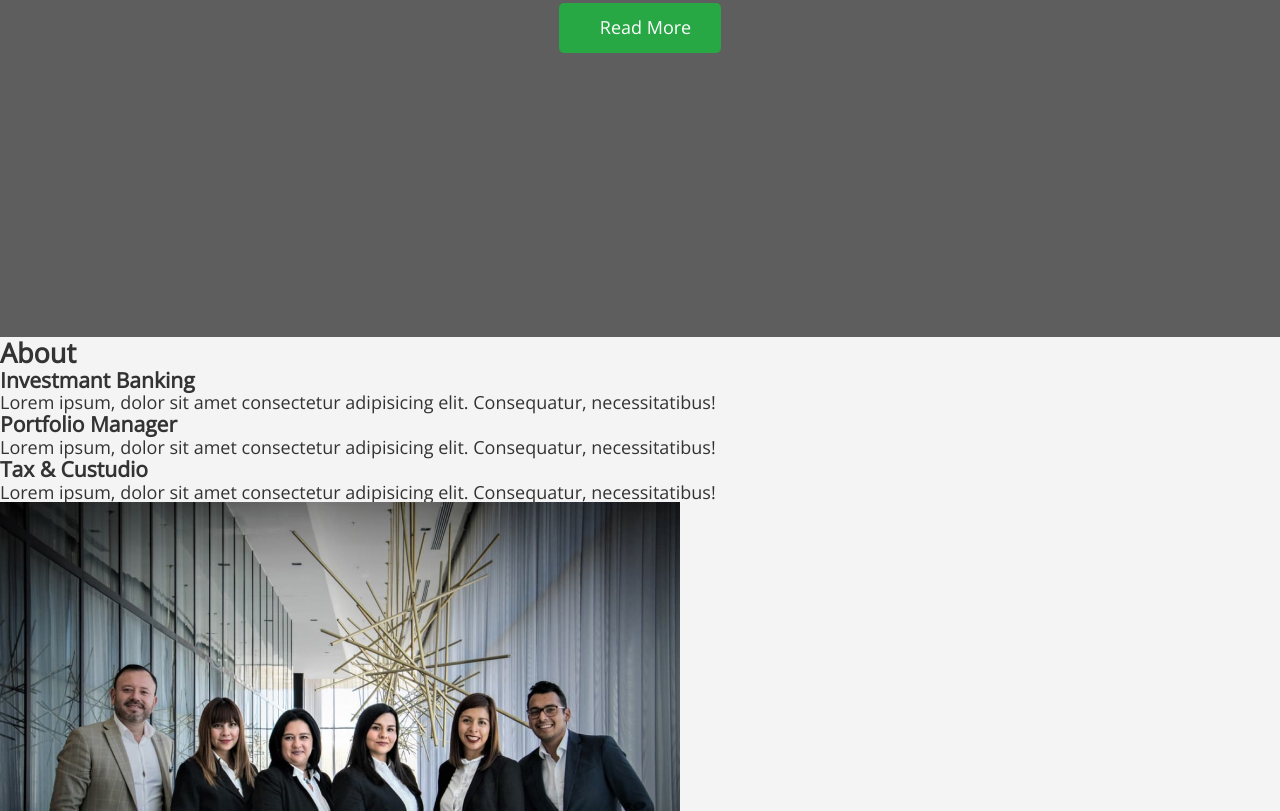
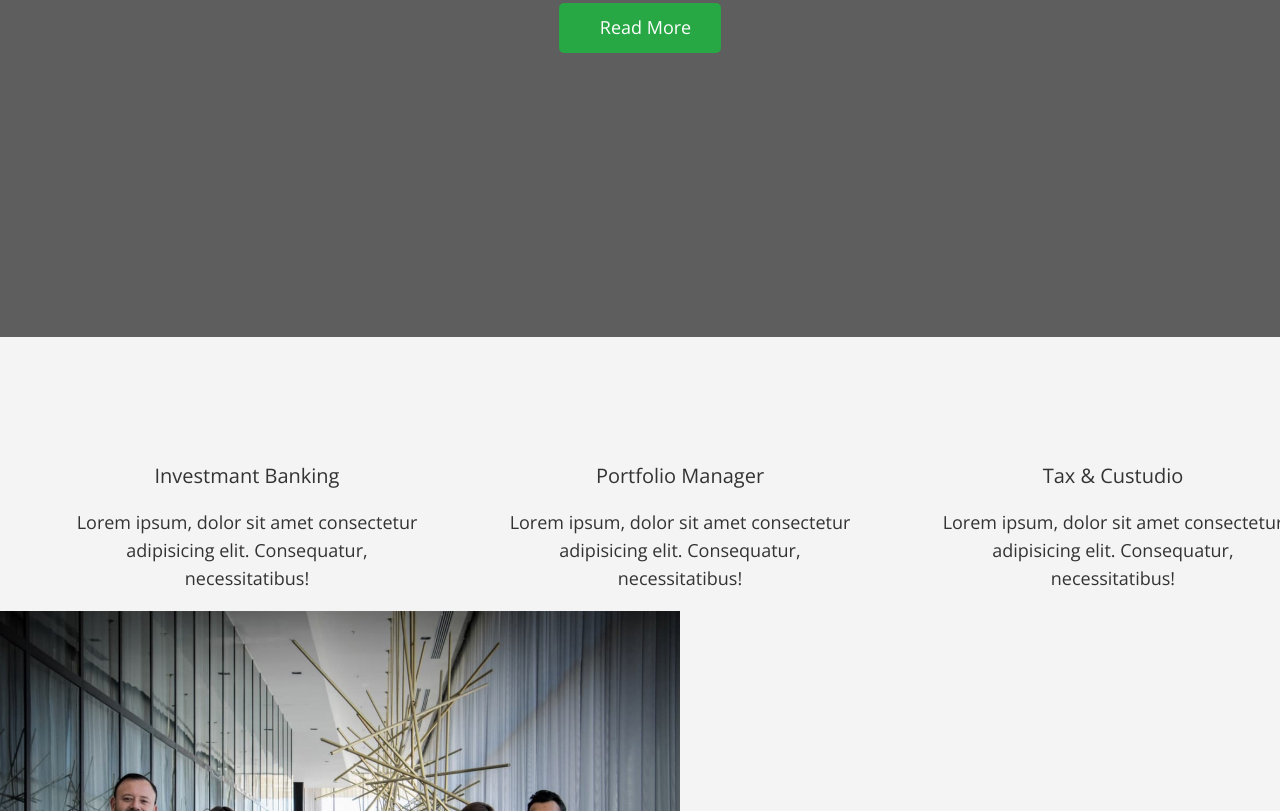
Before and after one commit to olexandryakowenko/fson-64-al-team, a plain HTML site: page index.html in a window 1280 px wide. Shown: the part 501-1312 px from the top of the page. Drawn offline with nearby package versions, Linux system fonts and the light colour scheme.

Commit message:
add about

```diff
--- a/css/style.css
+++ b/css/style.css
@@ -57,6 +57,20 @@ address {
   width: 1360px;
   margin: 0 auto;
   padding: 0 28px;
+}
+
+.visually-hidden {
+  position: absolute;
+  width: 1px;
+  height: 1px;
+  margin: -1px;
+  border: 0;
+  padding: 0;
+
+  white-space: nowrap;
+  clip-path: inset(100%);
+  clip: rect(0 0 0 0);
+  overflow: hidden;
 }
 
 /* header */
@@ -132,7 +146,7 @@ address {
 }
 
 .hero-btn {
-  display:inline-block;
+  display: inline-block;
   background-color: var(--accent-color);
   border-radius: 5px;
 
@@ -149,7 +163,42 @@ address {
 
 .hero-btn:hover,
 .hero-btn:focus {
-opacity: 0.8;
+  opacity: 0.8;
+}
+
+/* ABOUT */
+
+.about {
+  padding-top: 122px;
+  padding-bottom: 19px;
+}
+
+.about .container {
+  padding-left: 66px;
+  padding-right: 66px;
+}
+
+.about-list {
+  display: flex;
+  align-items: center;
+  gap: 71px;
+}
+
+.about-item {
+  flex-basis: calc((100% - 142px) / 3);
+}
+
+.about-title {
+  margin-bottom: 16px;
+  font-weight: 400;
+  font-size: 20px;
+  line-height: 1.65;
+  text-align: center;
+}
+
+.about-text {
+  line-height: 1.56;
+  text-align: center;
 }
 
 .footer {
--- a/index.html
+++ b/index.html
@@ -94,31 +94,33 @@
         </div>
       </section>
 
-      <section>
-        <h2>About</h2>
-        <ul class="list">
-          <li>
-            <h3>Investmant Banking</h3>
-            <p>
+      <section class="about">
+        <div class="container">
+          <h2 class="visually-hidden">About</h2>
+          <ul class="about-list list">
+            <li class="about-item">
+              <h3 class="about-title">Investmant Banking</h3>
+              <p class="about-text">
                 Lorem ipsum, dolor sit amet consectetur adipisicing elit.
                 Consequatur, necessitatibus!
               </p>
             </li>
-          <li>
-            <h3>Portfolio Manager</h3>
-            <p>
+            <li class="about-item">
+              <h3 class="about-title">Portfolio Manager</h3>
+              <p class="about-text">
                 Lorem ipsum, dolor sit amet consectetur adipisicing elit.
                 Consequatur, necessitatibus!
               </p>
             </li>
-          <li>
-            <h3>Tax & Custudio</h3>
-            <p>
+            <li class="about-item">
+              <h3 class="about-title">Tax & Custudio</h3>
+              <p class="about-text">
                 Lorem ipsum, dolor sit amet consectetur adipisicing elit.
                 Consequatur, necessitatibus!
               </p>
             </li>
           </ul>
+        </div>
       </section>
 
       <section>
```
Lines whose indentation alone changed are shown as unchanged.
